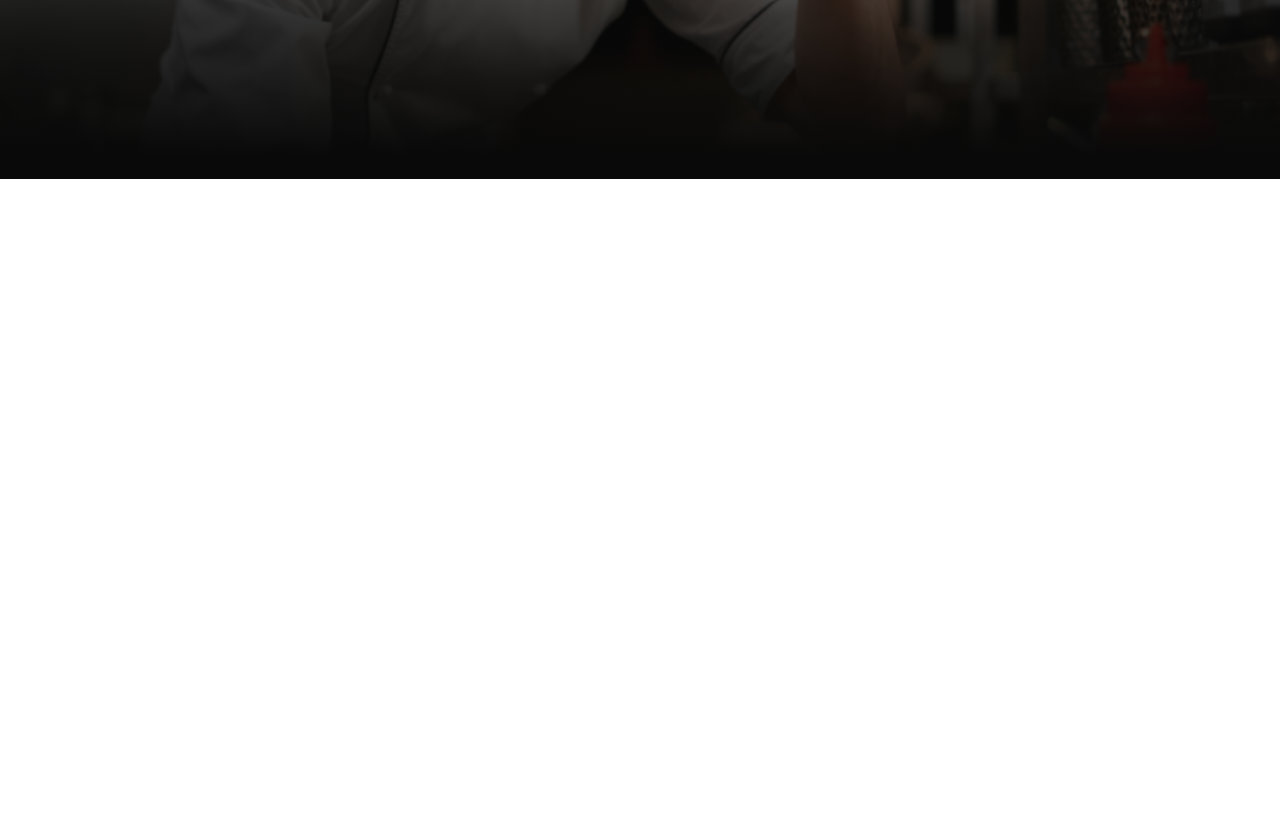
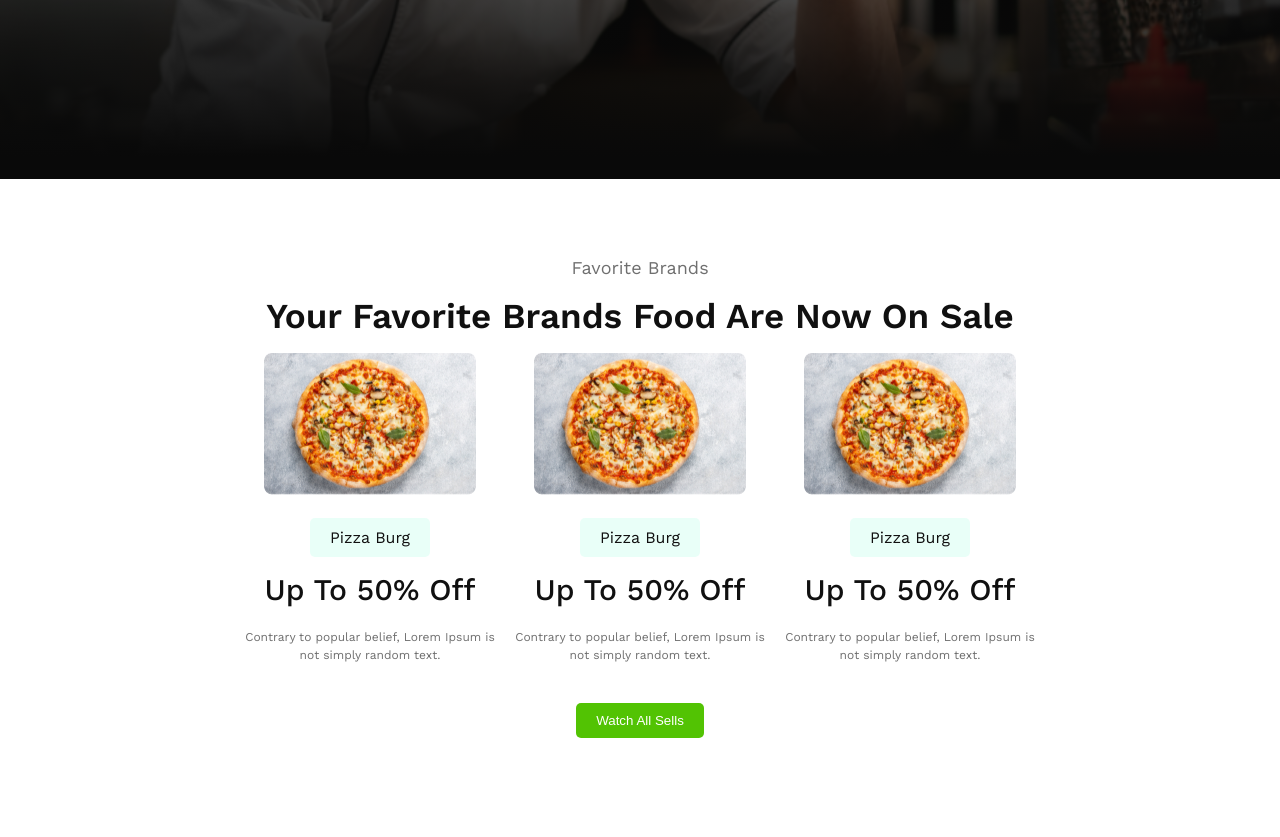
Before and after one commit to mhpulock/food-restaurant, a plain HTML site: page index.html in a window 1280 px wide. Shown: the part 473-1310 px from the top of the page. Before the commit the page ends 800 px from the top, so only its background shows below. Drawn offline with nearby package versions, Linux system fonts and the light colour scheme.

Commit message:
brand section updated

```diff
--- a/index.html
+++ b/index.html
@@ -8,6 +8,7 @@
   </head>
   <body>
     <header>
+      <!-- this is hero section -->
       <section id="header_container">
         <div class="header_box">
           <h5>Savor the Flavors</h5>
@@ -21,7 +22,51 @@
         </div>
       </section>
     </header>
-    <main></main>
+    <main>
+      <!-- this is favorite brand section  -->
+      <section id="favorite_brand">
+        <div class="brand_box">
+          <p>Favorite Brands</p>
+          <h1>Your Favorite Brands Food Are Now On Sale</h1>
+          <div class="card_container">
+            <div class="card_box">
+              <div class="image_box">
+                <img src="/assets/pizza.png" alt="pizza" />
+              </div>
+              <div><span class="card_box_title">Pizza Burg</span></div>
+              <h1>Up To 50% Off</h1>
+              <p>
+                Contrary to popular belief, Lorem Ipsum is not simply random
+                text.
+              </p>
+            </div>
+            <div class="card_box">
+              <div class="image_box">
+                <img src="/assets/pizza.png" alt="pizza" />
+              </div>
+              <div><span class="card_box_title">Pizza Burg</span></div>
+              <h1>Up To 50% Off</h1>
+              <p>
+                Contrary to popular belief, Lorem Ipsum is not simply random
+                text.
+              </p>
+            </div>
+            <div class="card_box">
+              <div class="image_box">
+                <img src="/assets/pizza.png" alt="pizza" />
+              </div>
+              <div><span class="card_box_title">Pizza Burg</span></div>
+              <h1>Up To 50% Off</h1>
+              <p>
+                Contrary to popular belief, Lorem Ipsum is not simply random
+                text.
+              </p>
+            </div>
+          </div>
+          <div><button class="btn">Watch All Sells</button></div>
+        </div>
+      </section>
+    </main>
     <footer></footer>
   </body>
 </html>
--- a/style.css
+++ b/style.css
@@ -71,3 +71,96 @@
   color: white;
   cursor: pointer;
 }
+
+#favorite_brand {
+  display: flex;
+  justify-content: center;
+  padding: 75px 0;
+}
+
+.brand_box {
+  width: 937px;
+  display: flex;
+  flex-direction: column;
+  justify-content: center;
+  align-items: center;
+}
+
+.brand_box p {
+  color: rgb(16, 16, 16);
+  font-family: Work Sans;
+  font-size: 18px;
+  font-weight: 400;
+  line-height: 28px;
+  letter-spacing: 0%;
+  text-align: center;
+  opacity: 0.6;
+}
+
+.brand_box h1 {
+  color: rgb(16, 16, 16);
+  font-family: Work Sans;
+  font-size: 35px;
+  font-weight: 600;
+  line-height: 44px;
+  letter-spacing: 0%;
+  text-align: center;
+  margin-top: 12px;
+}
+
+.card_container {
+  margin: 15px 0;
+  display: flex;
+  justify-content: space-between;
+  gap: 20px;
+}
+
+.card_box {
+  width: 250px;
+  display: flex;
+  flex-direction: column;
+  justify-content: center;
+  align-items: center;
+}
+
+.image_box {
+  margin-bottom: 25px;
+}
+
+.image_box img {
+  width: 100%;
+}
+
+.card_box_title {
+  color: rgb(16, 16, 16);
+  font-family: Work Sans;
+  font-size: 16px;
+  font-weight: 400;
+  line-height: 28px;
+  letter-spacing: 0%;
+  text-align: center;
+  background-color: rgba(206, 255, 239, 0.452);
+  padding: 10px 20px;
+  border-radius: 5px;
+}
+
+.card_box h1 {
+  color: rgb(16, 16, 16);
+  font-family: Work Sans;
+  font-size: 30px;
+  font-weight: 500;
+  line-height: 40px;
+  letter-spacing: 0%;
+  text-align: center;
+  margin: 18px 0;
+}
+
+.card_box p {
+  color: rgb(16, 16, 16);
+  font-family: Work Sans;
+  font-size: 12px;
+  font-weight: 400;
+  line-height: 18px;
+  letter-spacing: 0%;
+  text-align: center;
+}
```
